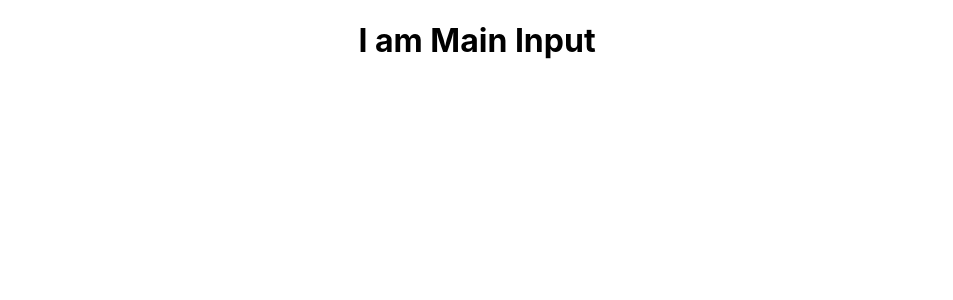
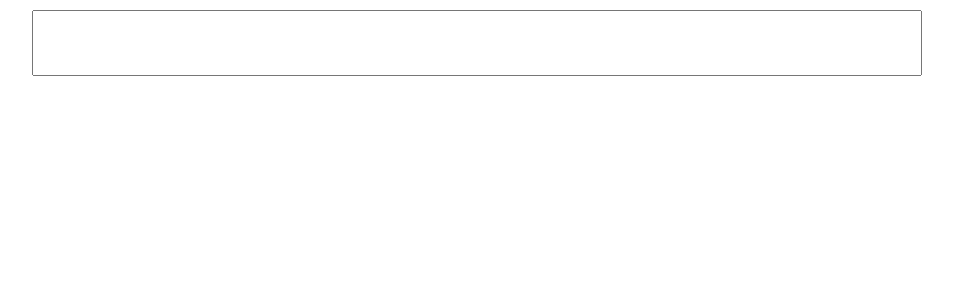
Before and after one commit to pnolan89/gif-sorter, a React (Create React App) app: page / in a window 1280 px wide. Shown: the top 300 px of the page, without its empty margins (163-1116 px from the left). Built offline with nearby package versions, Linux system fonts and the light colour scheme.

Commit message:
main input text updates state

```diff
--- a/src/App.css
+++ b/src/App.css
@@ -1,3 +1,4 @@
 .App {
   text-align: center;
+  padding: 10px;
 }
--- a/src/main-input/main-input.css
+++ b/src/main-input/main-input.css
@@ -0,0 +1,6 @@
+#main-input-textbox {
+  height: 60px;
+  width: 70%;
+  min-width: 500px;
+  font-size: 25px;
+}
--- a/src/main-input/main-input.jsx
+++ b/src/main-input/main-input.jsx
@@ -2,8 +2,27 @@ import React, { Component } from "react";
 import './main-input.css';
 
 class MainInput extends Component {
+  constructor(props) {
+    super(props);
+    this.state = {
+      mainInput: ""
+    };
+    this.onChange = this.onChange.bind(this);
+  }
+
+  onChange(event) {
+    this.setState({
+      [event.target.name]: event.target.value
+    });
+  }
+
   render() {
-    return <h1>I am Main Input</h1>
+    return (
+      <form id="main-input">
+        <input id="main-input-textbox" name="mainInput" type="text" onChange={this.onChange}/>
+
+      </form>
+    );
   }
 }
 
```
